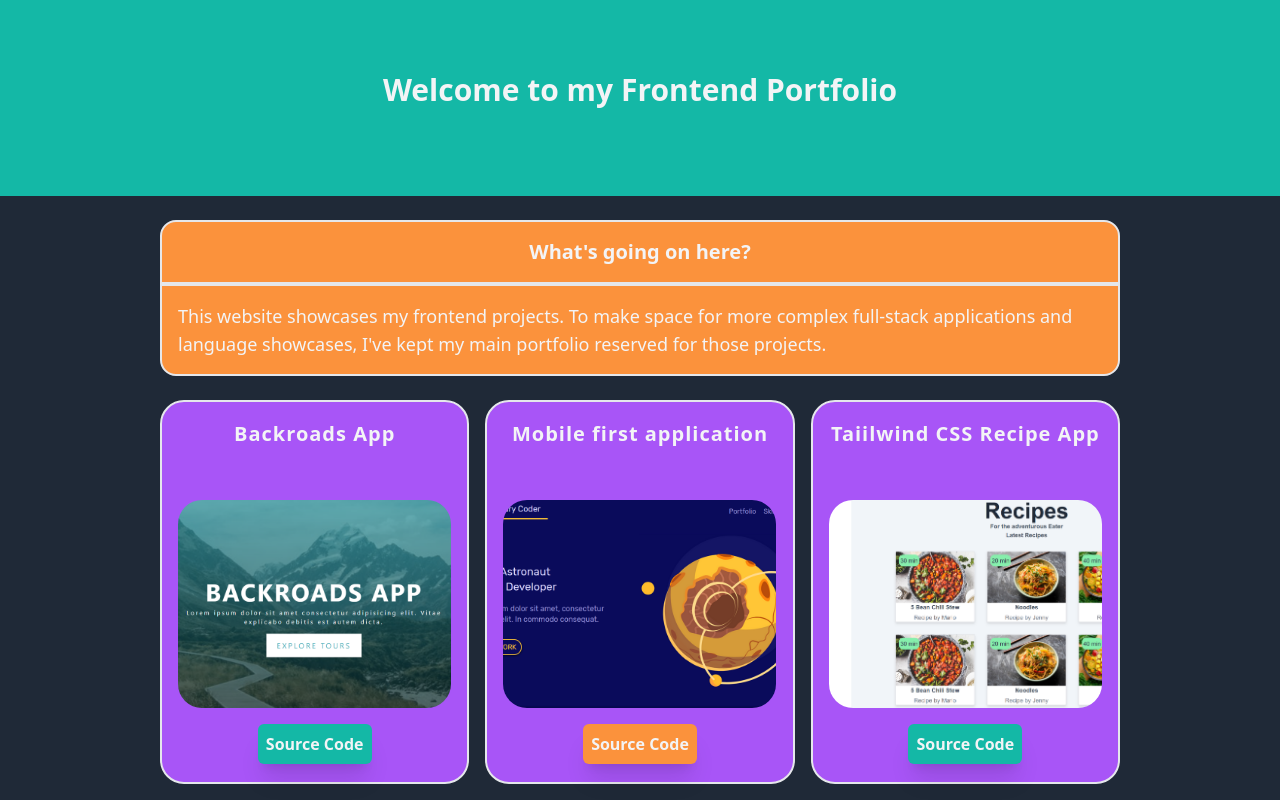
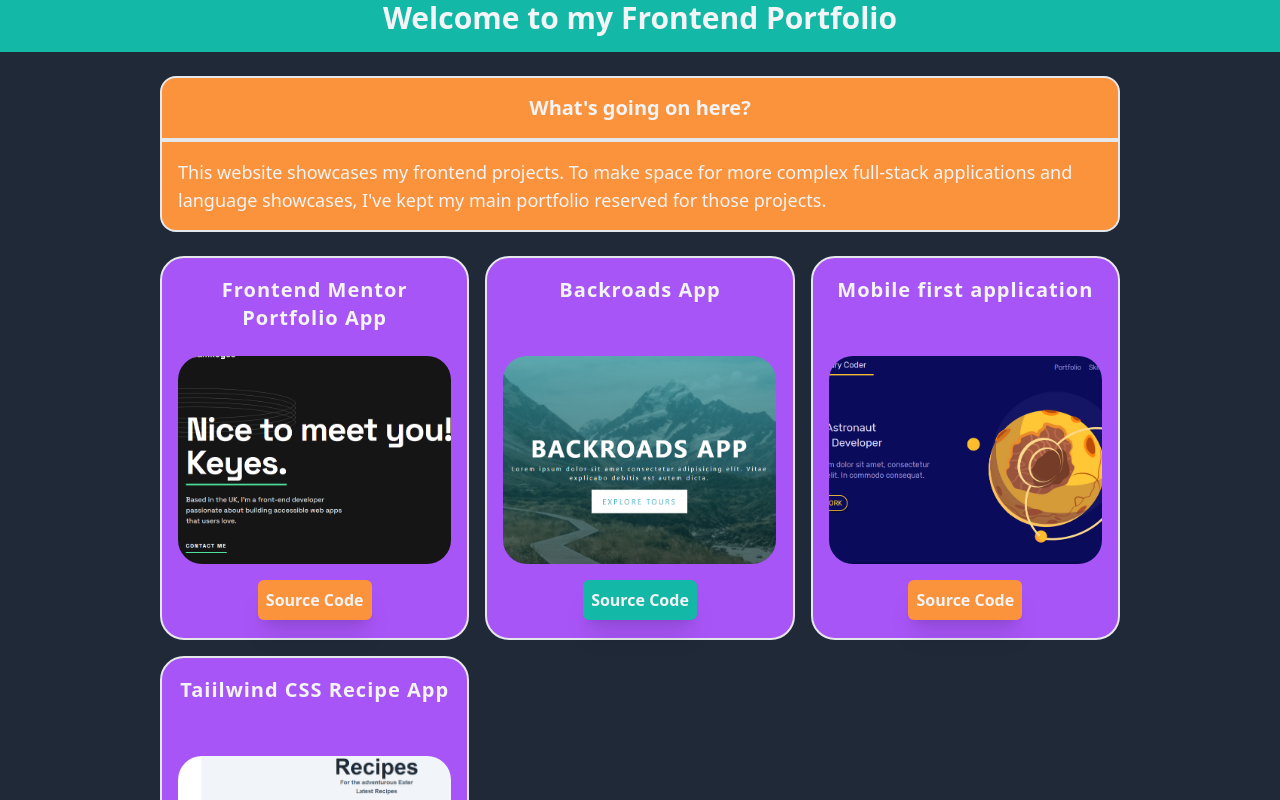
Before and after one commit to TheWonderingGecko/Frontend-Prac, a React (Vite) app: page / in a window 1280 px wide. Built offline with nearby package versions, Linux system fonts and the light colour scheme.

Commit message:
added new site

```diff
--- a/src/App.jsx
+++ b/src/App.jsx
@@ -1,6 +1,7 @@
 import backroads from './assets/backroads-app.png'
 import mobile from './assets/Mobile_first.png'
 import Recipe from './assets/Recipe.png'
+import Portfolio from './assets/Figma-Portfolio-App.png'
 
 import Site from './components/Site'
 
@@ -30,6 +31,14 @@ function App() {
         </div>
       </div>
       <section className="flex flex-col items-center justify-center w-3/4 grid-cols-2 gap-4 text-center md:grid lg:grid-cols-3">
+        <Site
+          title="Frontend Mentor Portfolio App"
+          link="https://iridescent-centaur-9f2090.netlify.app/"
+          image={Portfolio}
+          button_color={colors[1 % colors.length]}
+          hover={hover_colors[1 % hover_colors.length]}
+          source_code="https://github.com/TheWonderingGecko/Portfolio-design"
+        />
         <Site
           title="Backroads App"
           link="https://candid-centaur-f32f8b.netlify.app/"
```
Also changed, not shown: src/assets/Figma-Portfolio-App.png (added).
